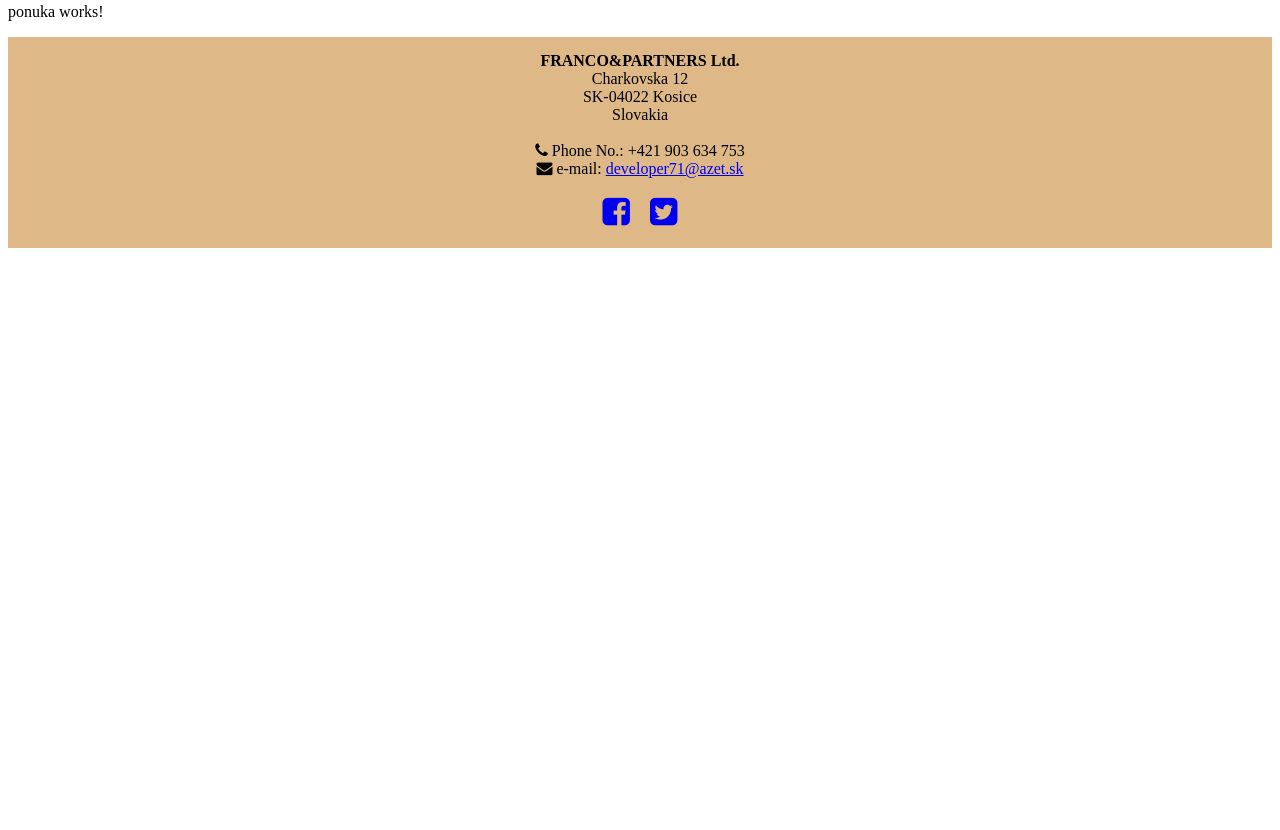
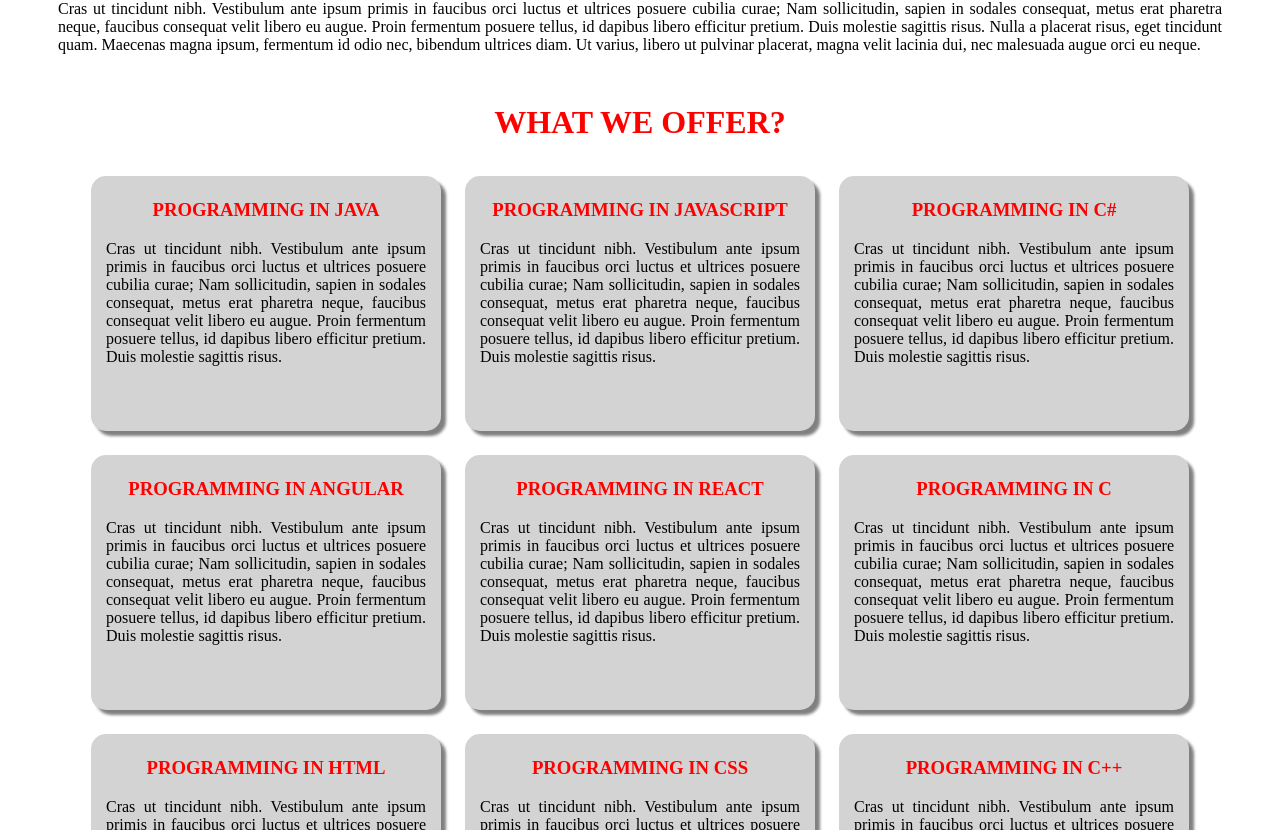
Before and after one commit to FRANCOsk/WEB-FRANCO, an Angular app in the folder franco/: page /intro in a window 1280 px wide. Shown: the part 1150-1980 px from the top of the page. Before the commit the page ends 1406 px from the top, so only its background shows below. Built offline with nearby package versions, Linux system fonts and the light colour scheme.

Commit message:
Add Ponuka part

```diff
--- a/franco/src/app/kontakt/kontakt.component.html
+++ b/franco/src/app/kontakt/kontakt.component.html
@@ -17,5 +17,15 @@
     <a href="https://twitter.com/NavratilFranz"
       ><i class="fa fa-twitter-square fa-2x"></i
     ></a>
+    &nbsp;&nbsp;&nbsp;
+    <a href="https://www.xing.com/profile/Franz_Navratil/cv"
+      ><i class="fa fa-xing-square fa-2x"></i
+    ></a>
+    &nbsp;&nbsp;&nbsp;
+    <a href="https://www.linkedin.com/in/dipl-ing-franz-navratil-a9809216/"
+      ><i class="fa fa-linkedin-square fa-2x"></i
+    ></a>
+
+
   </address>
 </div>
--- a/franco/src/app/ponuka/ponuka.component.css
+++ b/franco/src/app/ponuka/ponuka.component.css
@@ -0,0 +1,33 @@
+table {
+  text-align: center;
+  margin-left: auto;
+  margin-right: auto;
+}
+
+.blok {
+  padding-top: 5px;
+  margin: 10px;
+  height: 250px;
+  width: 350px;
+  box-shadow: 5px 5px 3px gray;
+  background-color: lightgray;
+  border-radius: 15px;
+}
+
+.bloktext {
+  margin: 15px;
+  text-align: justify;
+}
+
+.blok:hover {
+  box-shadow: 10px 10px 5px gray;
+}
+
+h1 {
+  text-align: center;
+}
+
+.celok {
+  margin-top: 25px;
+  margin-bottom: 25px;
+}
--- a/franco/src/app/ponuka/ponuka.component.html
+++ b/franco/src/app/ponuka/ponuka.component.html
@@ -1 +1,58 @@
-<p>ponuka works!</p>
+<div class="celok">
+<h1>WHAT WE OFFER?</h1>
+<table >
+  <tr>
+    <td><div class="blok"><h3>PROGRAMMING IN JAVA</h3>
+    <p class="bloktext">Cras ut tincidunt nibh.
+    Vestibulum ante ipsum primis in faucibus orci luctus et ultrices posuere
+    cubilia curae; Nam sollicitudin, sapien in sodales consequat, metus erat
+    pharetra neque, faucibus consequat velit libero eu augue. Proin fermentum
+    posuere tellus, id dapibus libero efficitur pretium. Duis molestie sagittis risus.</p></div>
+   </td>
+    <td><div class="blok"><h3>PROGRAMMING IN JAVASCRIPT</h3>
+        <p class="bloktext">Cras ut tincidunt nibh.
+            Vestibulum ante ipsum primis in faucibus orci luctus et ultrices posuere
+            cubilia curae; Nam sollicitudin, sapien in sodales consequat, metus erat
+            pharetra neque, faucibus consequat velit libero eu augue. Proin fermentum
+            posuere tellus, id dapibus libero efficitur pretium. Duis molestie sagittis risus.</p></div></td>
+    <td><div class="blok"><h3>PROGRAMMING IN C#</h3><p class="bloktext">Cras ut tincidunt nibh.
+        Vestibulum ante ipsum primis in faucibus orci luctus et ultrices posuere
+        cubilia curae; Nam sollicitudin, sapien in sodales consequat, metus erat
+        pharetra neque, faucibus consequat velit libero eu augue. Proin fermentum
+        posuere tellus, id dapibus libero efficitur pretium. Duis molestie sagittis risus.</p></div></td>
+  </tr>
+  <tr>
+    <td><div class="blok"><h3>PROGRAMMING IN ANGULAR</h3><p class="bloktext">Cras ut tincidunt nibh.
+        Vestibulum ante ipsum primis in faucibus orci luctus et ultrices posuere
+        cubilia curae; Nam sollicitudin, sapien in sodales consequat, metus erat
+        pharetra neque, faucibus consequat velit libero eu augue. Proin fermentum
+        posuere tellus, id dapibus libero efficitur pretium. Duis molestie sagittis risus.</p></div></td>
+    <td><div class="blok"><h3>PROGRAMMING IN REACT</h3><p class="bloktext">Cras ut tincidunt nibh.
+        Vestibulum ante ipsum primis in faucibus orci luctus et ultrices posuere
+        cubilia curae; Nam sollicitudin, sapien in sodales consequat, metus erat
+        pharetra neque, faucibus consequat velit libero eu augue. Proin fermentum
+        posuere tellus, id dapibus libero efficitur pretium. Duis molestie sagittis risus.</p></div></td>
+    <td><div class="blok"><h3>PROGRAMMING IN C</h3><p class="bloktext">Cras ut tincidunt nibh.
+        Vestibulum ante ipsum primis in faucibus orci luctus et ultrices posuere
+        cubilia curae; Nam sollicitudin, sapien in sodales consequat, metus erat
+        pharetra neque, faucibus consequat velit libero eu augue. Proin fermentum
+        posuere tellus, id dapibus libero efficitur pretium. Duis molestie sagittis risus.</p></div></td>
+  </tr>
+  <tr>
+    <td><div class="blok"><h3>PROGRAMMING IN HTML</h3><p class="bloktext">Cras ut tincidunt nibh.
+        Vestibulum ante ipsum primis in faucibus orci luctus et ultrices posuere
+        cubilia curae; Nam sollicitudin, sapien in sodales consequat, metus erat
+        pharetra neque, faucibus consequat velit libero eu augue. Proin fermentum
+        posuere tellus, id dapibus libero efficitur pretium. Duis molestie sagittis risus.</p></div></td>
+    <td><div class="blok"><h3>PROGRAMMING IN CSS</h3><p class="bloktext">Cras ut tincidunt nibh.
+        Vestibulum ante ipsum primis in faucibus orci luctus et ultrices posuere
+        cubilia curae; Nam sollicitudin, sapien in sodales consequat, metus erat
+        pharetra neque, faucibus consequat velit libero eu augue. Proin fermentum
+        posuere tellus, id dapibus libero efficitur pretium. Duis molestie sagittis risus.</p></div></td>
+    <td><div class="blok"><h3>PROGRAMMING IN C++</h3><p class="bloktext">Cras ut tincidunt nibh.
+        Vestibulum ante ipsum primis in faucibus orci luctus et ultrices posuere
+        cubilia curae; Nam sollicitudin, sapien in sodales consequat, metus erat
+        pharetra neque, faucibus consequat velit libero eu augue. Proin fermentum
+        posuere tellus, id dapibus libero efficitur pretium. Duis molestie sagittis risus.</p></div></td>
+  </tr>
+</table></div>
--- a/franco/src/app/popis/popis.component.css
+++ b/franco/src/app/popis/popis.component.css
@@ -1,5 +1,7 @@
 .popis {
   text-align: justify;
+  margin: 50px;
+
 }
 
 .popis-headers {
--- a/franco/src/styles.css
+++ b/franco/src/styles.css
@@ -2,4 +2,6 @@
 
 h1, h2, h3, h4 {
     color:red;
+
+
   }
```
